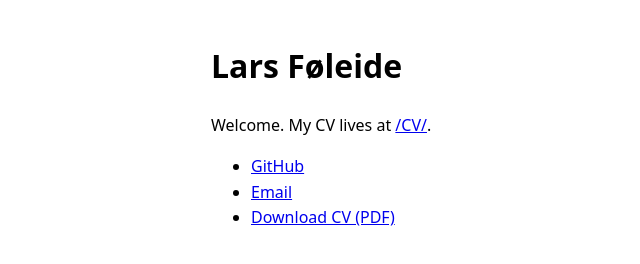
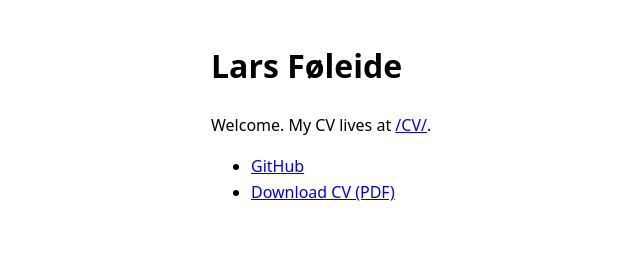
Before and after one commit to Zyron/zyron.github.io, a plain HTML site: page index.html in a window 1280 px wide. Shown: the whole page, without its empty margins (69-709 px from the left). Drawn offline with Linux system fonts and the light colour scheme.

Commit message:
Update index.html

```diff
--- a/index.html
+++ b/index.html
@@ -19,7 +19,6 @@
   <p>Welcome. My CV lives at <a href="/CV/">/CV/</a>.</p>
   <ul>
     <li><a href="https://github.com/zyron">GitHub</a></li>
-    <li><a href="mailto:lars.foleide@gmail.com">Email</a></li>
     <li><a href="/CV/CV Lars Føleide (English).pdf">Download CV (PDF)</a></li>
   </ul>
 </body>
```
